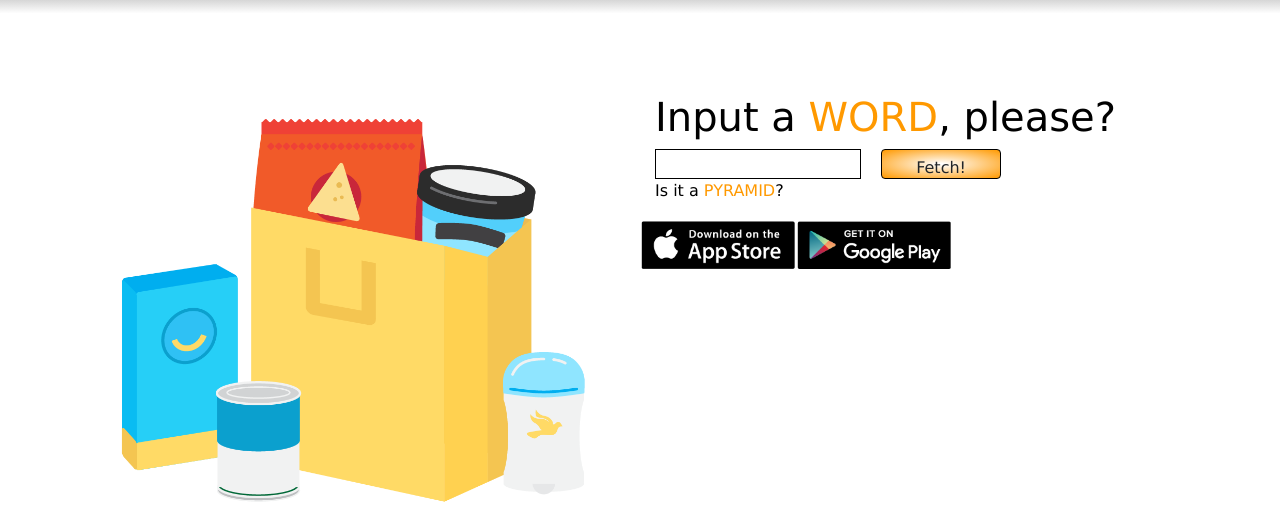
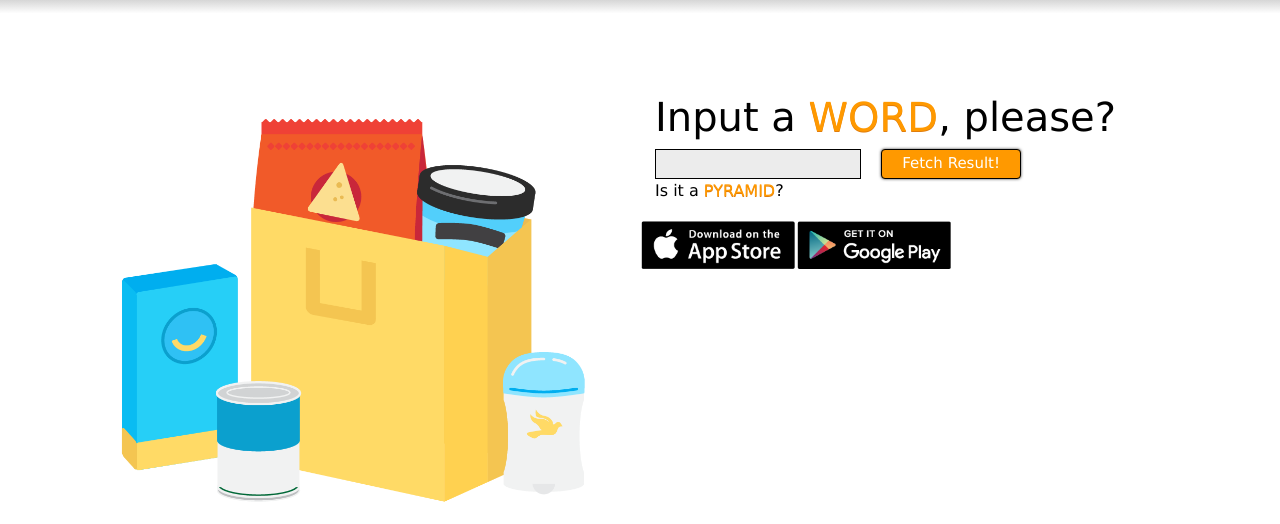
Before and after one commit to Vacuda/Fetch_Algo, a Django app: page / in a window 1280 px wide. Shown: the part 76-600 px from the top of the page. Run offline with Django 3.2, Linux system fonts and the light colour scheme; some libraries are stand-ins or nearby versions.

Commit message:
Finished!

```diff
--- a/apps/pyramid/static/pyramid/css/style.css
+++ b/apps/pyramid/static/pyramid/css/style.css
@@ -36,20 +36,39 @@
 
 .orange{
     color: #ff9900;
+    text-shadow: 0px 1px 0px rgb(224, 125, 12);
 }
 
 input{
     border: 1px solid black;
     height: 30px;
+    background-color: rgb(236, 236, 236);
 }
 
 .btn {
-    width: 120px;
+    width: 140px;
     margin-left: 15px;
+    font-size: 15px;
+    color: white;
+    /* text-shadow: 0px 0px 13px rgb(80, 43, 0); */
     height: 30px;
     border: 1px solid black;
     border-radius: 1px 1px 3px black;
-    background-image: radial-gradient(white 2%, #ff9900);
+    box-shadow: 0px 0px 3px rgb(63, 63, 63);
+    background-color: #ff9900;
+}
+
+.fetch {
+    line-height: 15px;
+}
+
+.result {
+    margin-top: -5px;
+    font-size: 80px;
+}
+
+li {
+    list-style-type: none;
 }
 
 
--- a/apps/pyramid/templates/pyramid/index.html
+++ b/apps/pyramid/templates/pyramid/index.html
@@ -44,18 +44,40 @@
                             <h1>Input a <span class="orange">WORD</span>, please?</h1>
                             <form action="/input_check" method="POST"> {% csrf_token %}
                                 <input type="text" name="input">
-                                <button class="btn">Fetch!</button>
+                                <button class="btn fetch">Fetch Result!</button>
                             </form>
                             <p>Is it a <span class="orange">PYRAMID</span>?</p>
+
+                                {%  if result == None %}
                                     <div class="row">
-                                    <a href="/" class="no-separation" target="_blank">
+                                        <a href="https://apps.apple.com/app/id1182474649?ign-mpt=uo%3D2" class="no-separation" target="_blank">
                                             <img class="smaller-icon" src="../static/pyramid/images/appstore.png" alt="Download Fetch Rewards in the App Store"/>
                                         </a>
 
-                                    <a href="/" class="no-separation" target="_blank">
+                                        <a href="https://play.google.com/store/apps/details?id=com.fetchrewards.fetchrewards.hop&hl=en" class="no-separation" target="_blank">
                                             <img class="smaller-icon" src="../static/pyramid/images/googleplay.png" alt="Download Fetch Rewards in the Play Store"/>
                                         </a>
                                     </div>
+                                {% endif %}
+
+                                {% if result == True %}
+                                    <p class="result orange">Pyramid!</p>
+
+                                    {% for key, value in dict.items %}
+                                        <li>{{key}} - {{value}} times</li>
+                                    {% endfor %}
+
+                                {% endif %}
+
+                                {%  if result == False %}
+                                    <p class="result orange">Nope!</p>
+
+                                    {% for key, value in dict.items %}
+                                        <li>"{{key}}" - {{value}} times</li>
+                                    {% endfor %}
+
+                                {% endif %}
+
                         </div>
                     </div>
                 </div>
--- a/apps/pyramid/urls.py
+++ b/apps/pyramid/urls.py
@@ -3,4 +3,6 @@ from . import views
 
 urlpatterns=[
     url(r'^$', views.index),
+    url(r'^input_check$', views.input_check),
+
 ]
--- a/apps/pyramid/views.py
+++ b/apps/pyramid/views.py
@@ -1,12 +1,52 @@
 from django.shortcuts import render, redirect, HttpResponse
 
 def index(request):
-    return render(request, 'pyramid/index.html')
+
+    context = {
+        "result": None
+    }
+
+    return render(request, 'pyramid/index.html', context)
+
+def input_check(request):
+
+    result = request.POST["input"]
+    dict = {}
+
+    ##make dictionary object with the characters and the times they appear, change to uppercase
+    for char in result:
+        if char.upper() in dict:
+            dict[char.upper()] = dict[char.upper()]+1
+        else:
+            dict[char.upper()] = 1
+
+    ##find length of the dictionary
+    length = len(dict)
+    ##trigger for pyramid check
+    verdict = True
+
+    ##check to make sure every value between 1 and the length is in the dictionary
+    for x in range(1, length+1):
+        if x in dict.values():
+            continue
+        else:
+            verdict = False
+            break
 
 
+    ##RESULTS
 
-    # def edit_project(request, project_id):
-    # context = {
-    #     "project": Project.objects.filter(id=project_id)[0],
-    # }
-    # return render(request, 'project_app/project_edit_page.html', context)
+    if verdict == True:
+        context = {
+            "result" : True,
+            "dict" : dict
+        }
+        return render(request, 'pyramid/index.html', context)
+
+
+    if verdict == False:
+        context = {
+            "result" : False,
+            "dict" : dict
+        }
+        return render(request, 'pyramid/index.html', context)
```
Also changed, not shown: db.sqlite3. Lines whose indentation alone changed are shown as unchanged.
